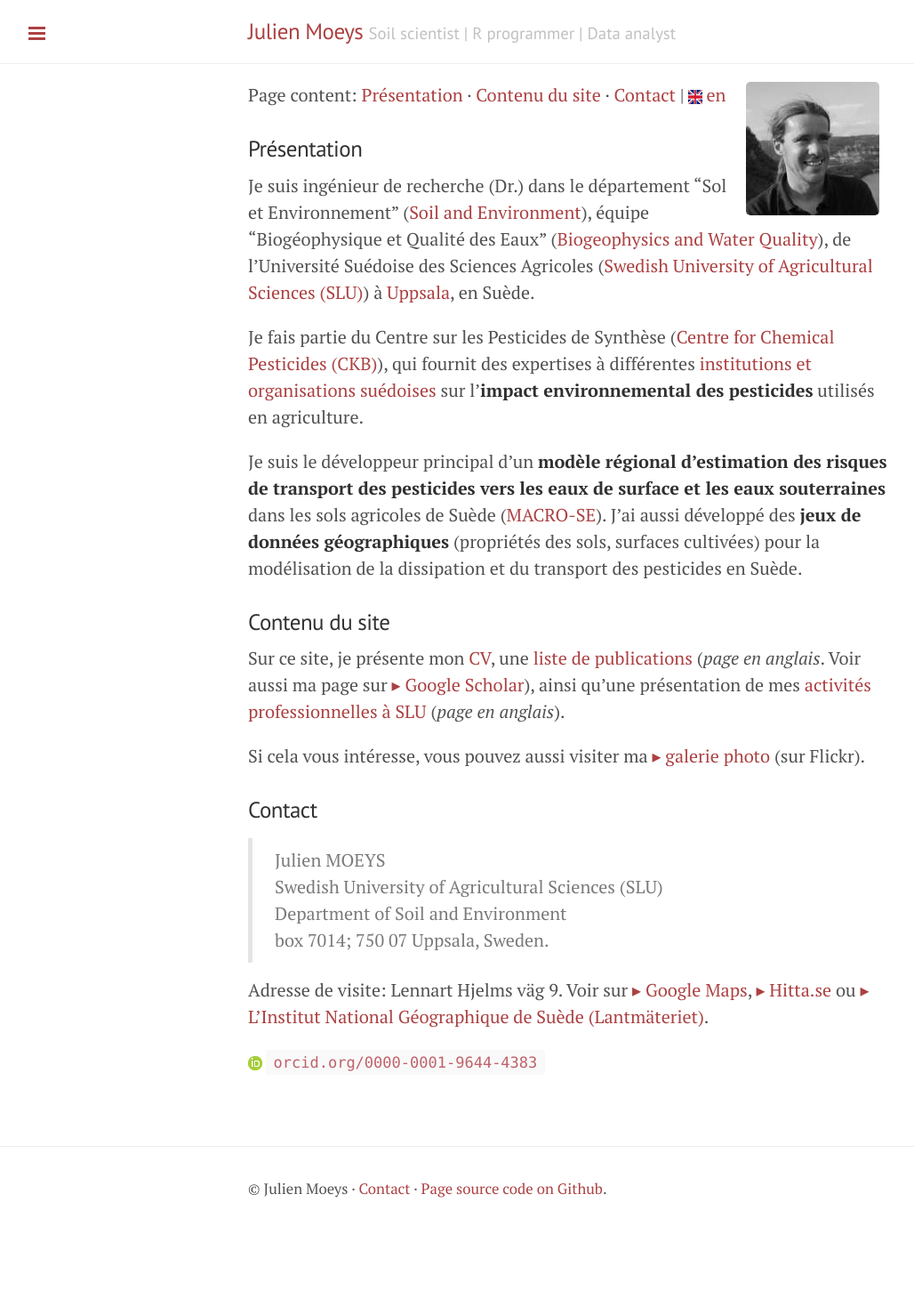
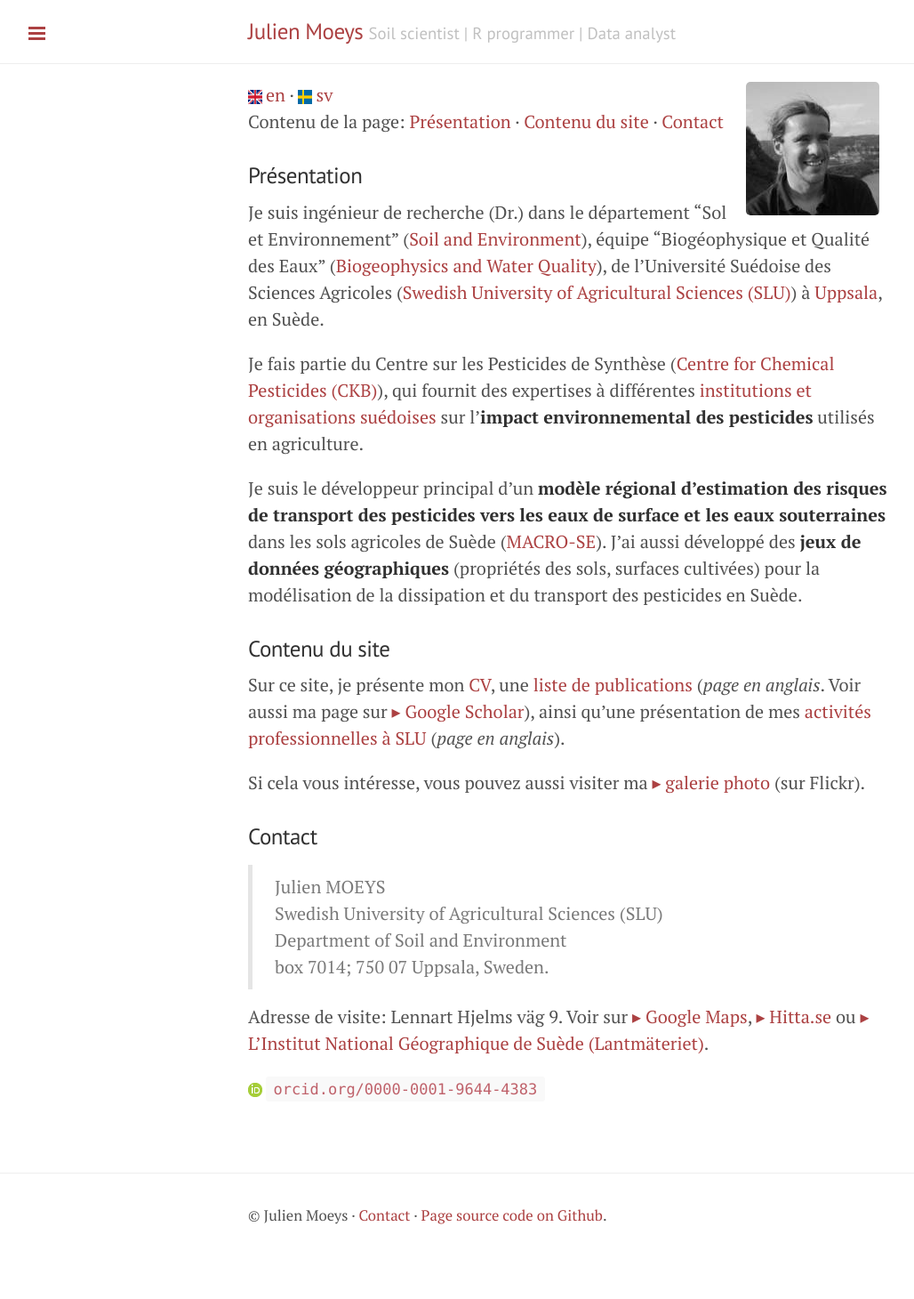
Before and after one commit to julienmoeys/julienmoeys.github.io, a Jekyll site: the page built from fr/index.md, in a window 1280 px wide. Shown: the whole page at 89% size, without its empty margins (1-1029 px from the left). Built offline with Jekyll 4.4.1, drawn with Linux system fonts in a browser that asks for light colours; Markdown is read by kramdown in place of the engine named in the settings; before the commit the page ends 1430 px from its top, so only the background shows below that.

Commit message:
Improve language menu

```diff
--- a/fr/index.md
+++ b/fr/index.md
@@ -6,10 +6,11 @@ weight    : 1
 ---
 
 <img src="/assets/img/jmoeys-avatar-small.jpg" alt="Photo de Julien Moeys" class="right"/>
+<p class="lang"><a href="/" class="en">en</a> &middot; <a href="/sv/" class="sv">sv</a></p>
+Contenu de la page: [Présentation](#presentation) &middot;
+[Contenu du site](#contenudusite) &middot; [Contact](#contact)
 
-Page content: [Présentation](#presentation) &middot;
-[Contenu du site](#contenudusite) &middot; [Contact](#contact) |
-<a href="/" class="en">en</a>
+
 
 ### Présentation   <a id="presentation"></a>
 
--- a/public/css/jm.css
+++ b/public/css/jm.css
@@ -5,6 +5,15 @@
  *
  */
 
+/* more compact layout */
+.masthead {
+  padding-top:    1rem;
+  padding-bottom: 1rem;
+  margin-bottom:  1rem; /* modified by JM */
+  border-bottom:  1px solid #eee;
+}
+
+/* right-align images (avatar)*/
 img.right {
   display:       block;
   max-width:     100%;
@@ -18,33 +27,36 @@ img.right {
   border-radius: 5px;
 }
 
-.masthead {
-  padding-top:    1rem;
-  padding-bottom: 1rem;
-  margin-bottom:  1rem; /* modified by JM */
-  border-bottom:  1px solid #eee;
-}
-
+/* url with ORCID icon */
 a.ORCID {
   background:   url("/assets/img/orcid_16x16(1).png") no-repeat left 8px;
   padding-left: 20px;
   display:      inline;
 }
 
+/* url with Fench flag icon */
 a.fr {
   background:   url("/assets/img/fr.png") no-repeat left 8px;
   padding-left: 20px;
   display:      inline;
 }
 
+/* url with Swedish flag icon */
 a.sv {
   background:   url("/assets/img/sv.png") no-repeat left 8px;
   padding-left: 20px;
   display:      inline;
 }
 
+/* url with UK flag icon */
 a.en {
   background:   url("/assets/img/uk.png") no-repeat left 8px;
   padding-left: 20px;
   display:      inline;
 }
+
+/* make language header more compact */
+p.lang {
+    margin-top:    0px;
+    margin-bottom: 0rem;
+}
```
Also changed, not shown: index.md (+4 -3 lines), sv/index.md (+4 -4 lines).
